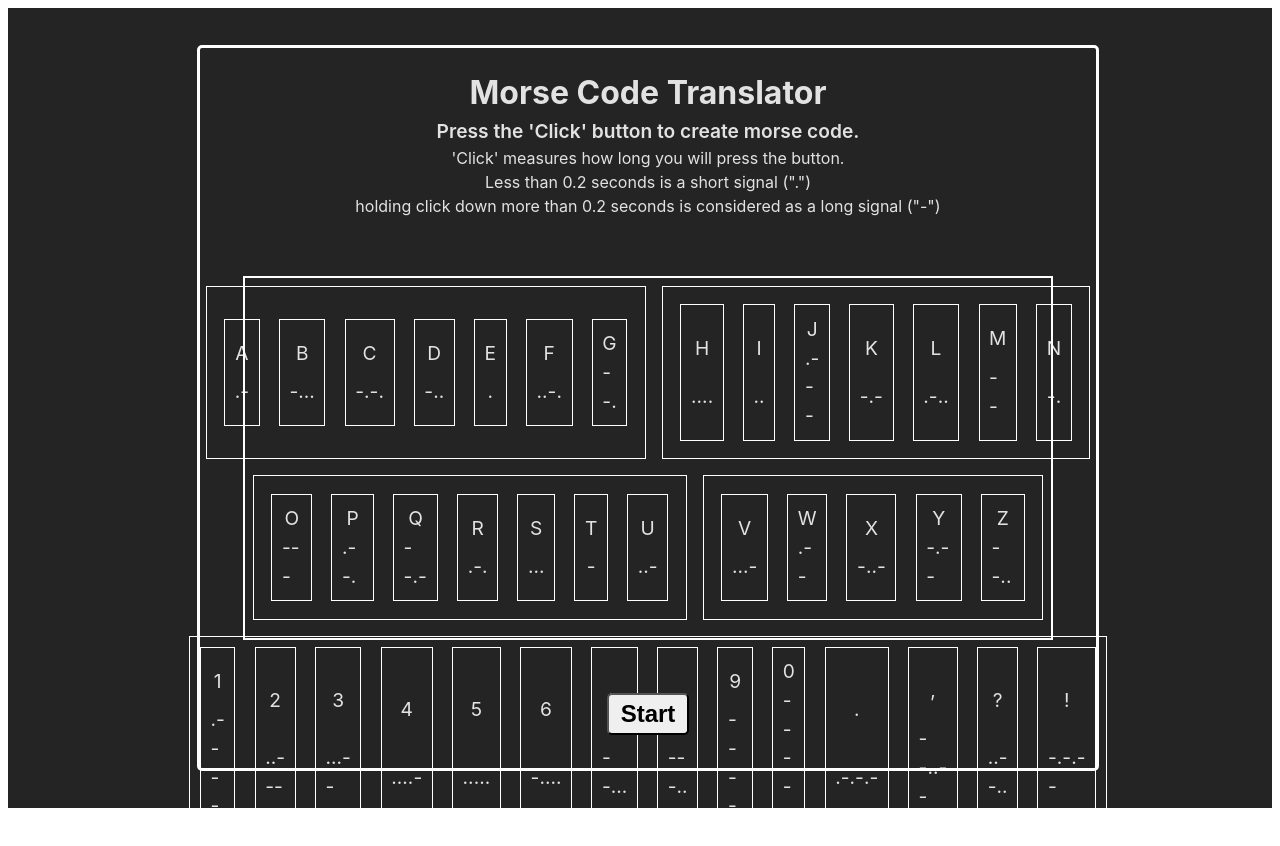
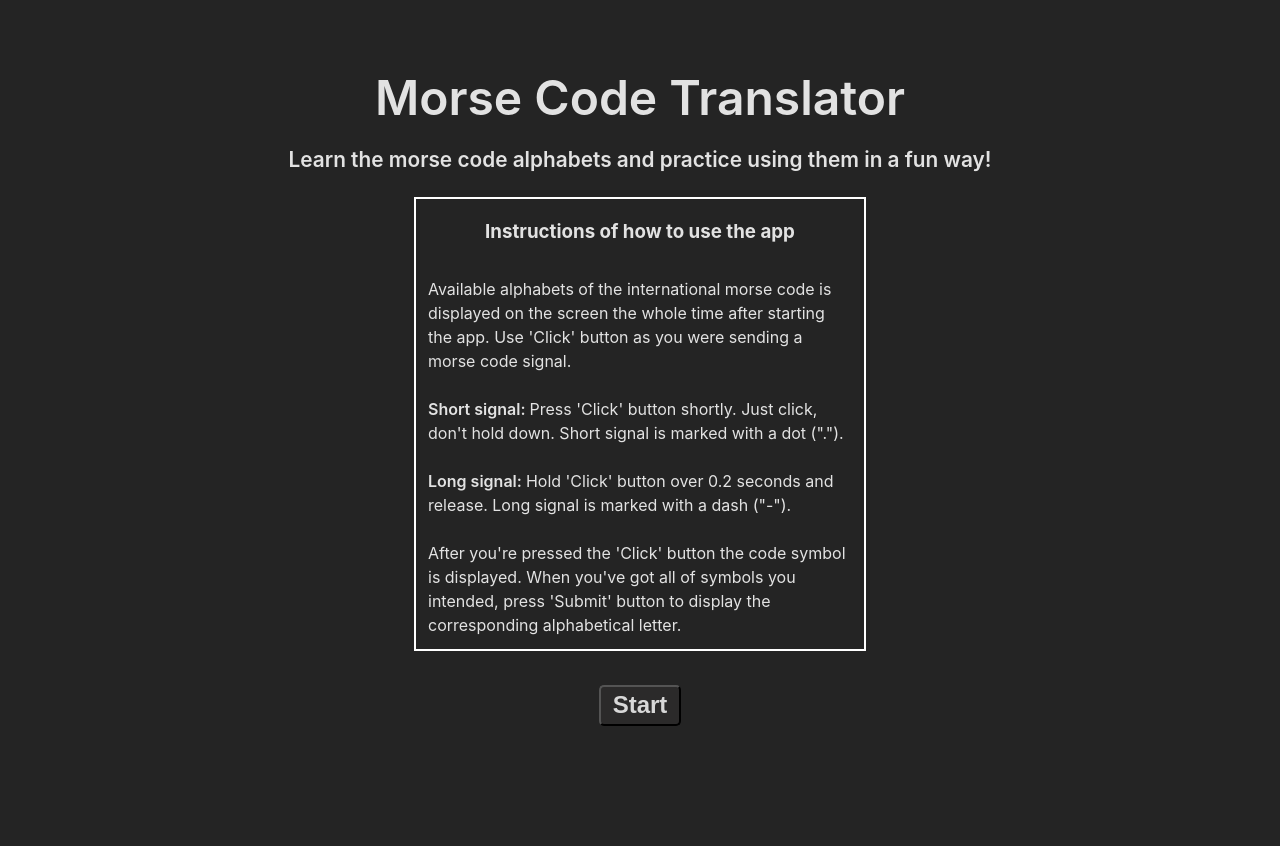
Before and after one commit to vivaldev/morse_code_translator, a React (Vite) app: page / in a window 1280 px wide. Shown: the top 846 px of the page. After the commit the page ends 800 px from the top, so only its background shows below. Built offline with nearby package versions, Linux system fonts and the light colour scheme.

Commit message:
Added instructions. Refactoring. Styling.

```diff
--- a/src/App.css
+++ b/src/App.css
@@ -5,7 +5,6 @@
 
   color-scheme: light dark;
   color: rgba(255, 255, 255, 0.87);
-  background-color: #242424;
 
   font-synthesis: none;
   text-rendering: optimizeLegibility;
@@ -14,14 +13,25 @@
   -webkit-text-size-adjust: 100%;
 }
 
+html,
+body {
+  margin: 0;
+  padding: 0;
+  width: 100%;
+  height: 100%;
+  overflow: hidden; /* Prevent scrollbars */
+  background-color: #242424;
+}
+
 .App {
-  width: 100vw;
-  height: 100svh;
-
   display: flex;
   flex-direction: column;
   align-items: center;
   justify-content: center;
+
+  background-color: #242424;
+
+  height: 100svh;
 }
 
 .container {
@@ -31,9 +41,9 @@
   display: flex;
   flex-direction: column;
   align-items: center;
-  justify-content: space-around;
+  justify-content: space-evenly;
 
-  border: 3px solid #fff;
+  /* border: 3px solid #fff; */
   border-radius: 5px;
 }
 
@@ -49,9 +59,32 @@ p {
   text-align: center;
 }
 
+.title {
+  font-size: 3rem;
+  font-weight: 600;
+}
+
 .subtitle {
-  font-size: 1.2rem;
+  font-size: 1.3rem;
   font-weight: 600;
+
+  margin-top: 0.5em;
+}
+
+/* instructions */
+
+.instructions-container {
+  display: flex;
+  flex-direction: column;
+  align-items: center;
+
+  width: 50%;
+
+  border: 2px solid white;
+}
+
+.instructions-container p {
+  margin: 0.75em;
 }
 
 /* morse-abc */
@@ -61,7 +94,7 @@ p {
   flex-direction: column;
   justify-content: space-evenly;
   width: 90%;
-  height: 45vh;
+  min-height: 55vh;
 
   border: 2px solid white;
 
@@ -71,7 +104,6 @@ p {
 .super-row {
   display: flex;
   justify-content: center;
-  /*  */
 }
 
 .morse-row {
@@ -82,14 +114,13 @@ p {
 
   margin: 0.5em;
 
-
   border: 1px solid rgb(255, 255, 255);
   padding: 0.5em;
 }
 
 .numbers-row {
   padding: 0;
-  margin: 0.5em 0;
+  margin: 0.5em 0.2em;
 
   justify-content: space-evenly;
 }
@@ -104,7 +135,6 @@ p {
 .btn-container {
   display: flex;
   margin-top: 1em;
-
 }
 
 .btn {
@@ -117,20 +147,17 @@ p {
   border-radius: 5px;
 }
 
+.primary {
+  background-color: #7d7c7c;
+  color: rgb(26, 21, 21);
+  border-top: 2px solid rgba(255, 255, 255, 0.539);
+  border-left: 2px solid rgba(255, 255, 255, 0.599);
+}
 
-
-
-
-.submit {
+.secondary {
   background-color: #2b2a2a;
   color: rgba(251, 251, 251, 0.831);
 }
-
-.primary {
-  background-color: #7d7c7c;
-  color: rgb(26, 21, 21);
-}
-
 /* result display */
 
 .result-display-container {
@@ -143,9 +170,6 @@ p {
   height: 2em;
 
   font-size: 2rem;
-
-
-  margi
 }
 
 .codeword-display {
@@ -156,3 +180,9 @@ p {
   margin: 0.5em;
   font-size: 2.5rem;
 }
+
+/* instructions */
+
+.bold {
+  font-weight: 600;
+}
--- a/src/App.tsx
+++ b/src/App.tsx
@@ -2,6 +2,8 @@ import React, { useState } from "react";
 import "./App.css";
 
 import Header from "./components/Header";
+import Instructions from "./components/Instructions";
+import StartButton from "./components/StartButton";
 import MorseAbc from "./components/MorseAbc";
 import MorseBtn from "./components/MorseBtn";
 import ResultDisplay from "./components/ResultDisplay";
@@ -9,8 +11,8 @@ import { morses } from "./data";
 
 const App: React.FC = () => {
   const [codeWord, setCodeWord] = useState<string[]>([""]);
-  const [hasStarted, setHasStarted] = useState(false);
-  const [mouseDownTime, setMouseDownTime] = useState(0);
+  const [hasStarted, setHasStarted] = useState<boolean>(false);
+  const [mouseDownTime, setMouseDownTime] = useState<number>(0);
   const [translationArray, setTranslationArray] = useState<string[]>([""]);
 
   // START THE APP:
@@ -32,27 +34,18 @@ const App: React.FC = () => {
 
   // CLICK ENDS
   const handleMouseUp = () => {
-    // Take timestamp as in click down
+    // Take timestamp in a same way than in click down
     const timestamp = performance.now();
     // Use the data initialized in 'mouseDownTime' state to tell
     // the difference between click down and click up (=click time).
     const timeDifference = timestamp - mouseDownTime;
 
-    // SHORT CLICK SIGNAL
-    // If click is less than 200 millisecons or 0.2 seconds.
-    if (timeDifference < 200) {
-      // Initialize 'codeWord' state by taking a shallow copy
-      // from old array and update that with short signal symbol, "."
-      setCodeWord((word) => [...word, "."]);
-    }
-
-    // LONG CLICK SIGNAL
-    // If click is more or exactly 200 milliseconds or 0.2 secods.
-    if (timeDifference >= 200) {
-      // Initialize by using same logic as in 'short click',
-      // but use long signal, "-"
-      setCodeWord((word) => [...word, "-"]);
-    }
+    // SHORT OR LONG SIGNAL:
+    // Initialize a new variable 'signal' with the right signal mark.
+    // Use 'timeDifference' to check if user holds click down over 0.2s
+    const signal = timeDifference < 200 ? "." : "-";
+    // Update the 'codeWord' array of strings with appropriate signal
+    setCodeWord((word) => [...word, signal]);
   };
 
   // CHECK IF MATCH ANY MORSE CODE SYMBOL WHEN SUBMIT:
@@ -68,17 +61,15 @@ const App: React.FC = () => {
 
     // Check if the 'matchedMorse is truthy (.find() result is not empty)
     if (matchedMorse) {
-      // If so, initialize 'translationArray' by taking a shallow copy of it
-      // and updating that 'prevTranslationArray' with matchinging code symbol
-      // alphabetical letter (e.g. "E").
-      setTranslationArray((prevTranslationArray) => [
-        ...prevTranslationArray,
-        matchedMorse.letter,
-      ]);
-      // Initialize 'codeWord' array with an empty array of strings to set it start.
-      setCodeWord([""]);
+      // If so, update 'translationArray' with a new alphabetical letter
+      setTranslationArray((prevArray) => [...prevArray, matchedMorse.letter]);
+      // Use 'translationArray' to display the array in <ResultDisplay />
+    }
 
-      // If 'matchedMorse' variable is not truthy (.find() result is empty, mis-match)
+    // Edge case: If 'codeWord' array is empty when executed
+    if (codeWord.length === 1 && codeWord[0] === "") {
+      // Return early, preventing further checks and updates
+      return;
     } else {
       // Only initialize 'codeWord' array with an empty array of strings to set it start.
       // This makes it possible to reset current choice of morse code symbols with "Submit"-btn.
@@ -88,21 +79,31 @@ const App: React.FC = () => {
 
   return (
     <div className="App">
-      <div className="container">
+      <div className="container start">
         <Header />
+
+        {!hasStarted && (
+          <>
+            <Instructions />
+            <StartButton handleStartClick={handleStartClick} />
+          </>
+        )}
+
+        {hasStarted && (
+          <>
             <MorseAbc />
             <MorseBtn
+              hasStarted={hasStarted}
               handleStartClick={handleStartClick}
               handleMouseDown={handleMouseDown}
               handleMouseUp={handleMouseUp}
-          hasStarted={hasStarted}
               checkMorseCodeMatch={checkMorseCodeMatch}
             />
-        {hasStarted && (
             <ResultDisplay
               codeWord={codeWord}
               translationArray={translationArray}
             />
+          </>
         )}
       </div>
     </div>
--- a/src/components/Header.tsx
+++ b/src/components/Header.tsx
@@ -3,15 +3,9 @@ import React from "react";
 const Header: React.FC = () => {
   return (
     <div className="header">
-      <h1>Morse Code Translator</h1>
-      <p className="subtitle">Press the 'Click' button to create morse code.</p>
-      <p>
-        'Click' measures how long you will press the button.
-        <br />
-        Less than 0.2 seconds is a short signal (".")
-        <br />
-        holding click down more than 0.2 seconds is considered as a long signal
-        <span className="symbol"> ("-")</span>
+      <h1 className="title">Morse Code Translator</h1>
+      <p className="subtitle">
+        Learn the morse code alphabets and practice using them in a fun way!
       </p>
     </div>
   );
--- /dev/null
+++ b/src/components/Instructions.tsx
@@ -0,0 +1,30 @@
+import React from "react";
+
+const Instructions: React.FC = () => {
+  return (
+    <div className="instructions-container">
+      <h3 className="instructions-title">Instructions of how to use the app</h3>
+      <p>
+        Available alphabets of the international morse code is displayed on the
+        screen the whole time after starting the app. Use 'Click' button as you
+        were sending a morse code signal.
+      </p>
+      <p>
+        <span className="bold">Short signal: </span>Press 'Click' button
+        shortly. Just click, don't hold down. Short signal is marked with a dot
+        (".").
+      </p>
+      <p>
+        <span className="bold">Long signal: </span>Hold 'Click' button over 0.2
+        seconds and release. Long signal is marked with a dash ("-").
+      </p>
+      <p>
+        After you're pressed the 'Click' button the code symbol is displayed.
+        When you've got all of symbols you intended, press 'Submit' button to
+        display the corresponding alphabetical letter.
+      </p>
+    </div>
+  );
+};
+
+export default Instructions;
--- a/src/components/MorseBtn.tsx
+++ b/src/components/MorseBtn.tsx
@@ -7,18 +7,6 @@ interface MorseBtnProps {
   handleMouseUp: React.MouseEventHandler<HTMLButtonElement>;
   checkMorseCodeMatch: React.MouseEventHandler<HTMLButtonElement>;
 }
-
-const StartClick: React.FC<{
-  handleStartClick: React.MouseEventHandler<HTMLButtonElement>;
-}> = ({ handleStartClick }) => {
-  return (
-    <>
-      <button onClick={handleStartClick} className="btn">
-        Start
-      </button>
-    </>
-  );
-};
 
 interface MorseClickProps {
   handleMouseDown: React.MouseEventHandler<HTMLButtonElement>;
@@ -43,7 +31,7 @@ const MorseClick: React.FC<MorseClickProps> = ({
         </button>
       </div>
 
-      <button onClick={checkMorseCodeMatch} className="btn submit">
+      <button onClick={checkMorseCodeMatch} className="btn secondar">
         Submit
       </button>
     </div>
@@ -52,21 +40,18 @@ const MorseClick: React.FC<MorseClickProps> = ({
 
 const MorseBtn: React.FC<MorseBtnProps> = ({
   hasStarted,
-  handleStartClick,
   handleMouseDown,
   handleMouseUp,
   checkMorseCodeMatch,
 }) => {
   return (
     <div className="morse-btn-container">
-      {hasStarted ? (
+      {hasStarted && (
         <MorseClick
           handleMouseDown={handleMouseDown}
           handleMouseUp={handleMouseUp}
           checkMorseCodeMatch={checkMorseCodeMatch}
         />
-      ) : (
-        <StartClick handleStartClick={handleStartClick} />
       )}
     </div>
   );
--- a/src/components/ResultDisplay.tsx
+++ b/src/components/ResultDisplay.tsx
@@ -2,12 +2,12 @@ import React from "react";
 
 interface ResultProps {
   codeWord: string[];
-  translationArray: string[] | undefined;
+  translationArray?: string[];
 }
 
 const ResultDisplay: React.FC<ResultProps> = ({
   codeWord,
-  translationArray,
+  translationArray = [],
 }) => {
   const currentSigns = codeWord.map((sign, index) => (
     <span key={index}>{sign}</span>
--- /dev/null
+++ b/src/components/StartButton.tsx
@@ -0,0 +1,17 @@
+import React from "react";
+
+interface StartButtonProps {
+  handleStartClick: React.MouseEventHandler<HTMLButtonElement>;
+}
+
+const StartButton: React.FC<StartButtonProps> = ({ handleStartClick }) => {
+  return (
+    <>
+      <button onClick={handleStartClick} className="btn secondary">
+        Start
+      </button>
+    </>
+  );
+};
+
+export default StartButton;
--- a/src/main.tsx
+++ b/src/main.tsx
@@ -1,9 +1,12 @@
 import React from "react";
 import ReactDOM from "react-dom/client";
 import App from "./App.tsx";
+import "./App.css";
 
 ReactDOM.createRoot(document.getElementById("root") as HTMLElement).render(
   <React.StrictMode>
-    <App />
+    <div className="App-container">
+      <App />
+    </div>
   </React.StrictMode>
 );
```
Lines whose indentation alone changed are shown as unchanged.
